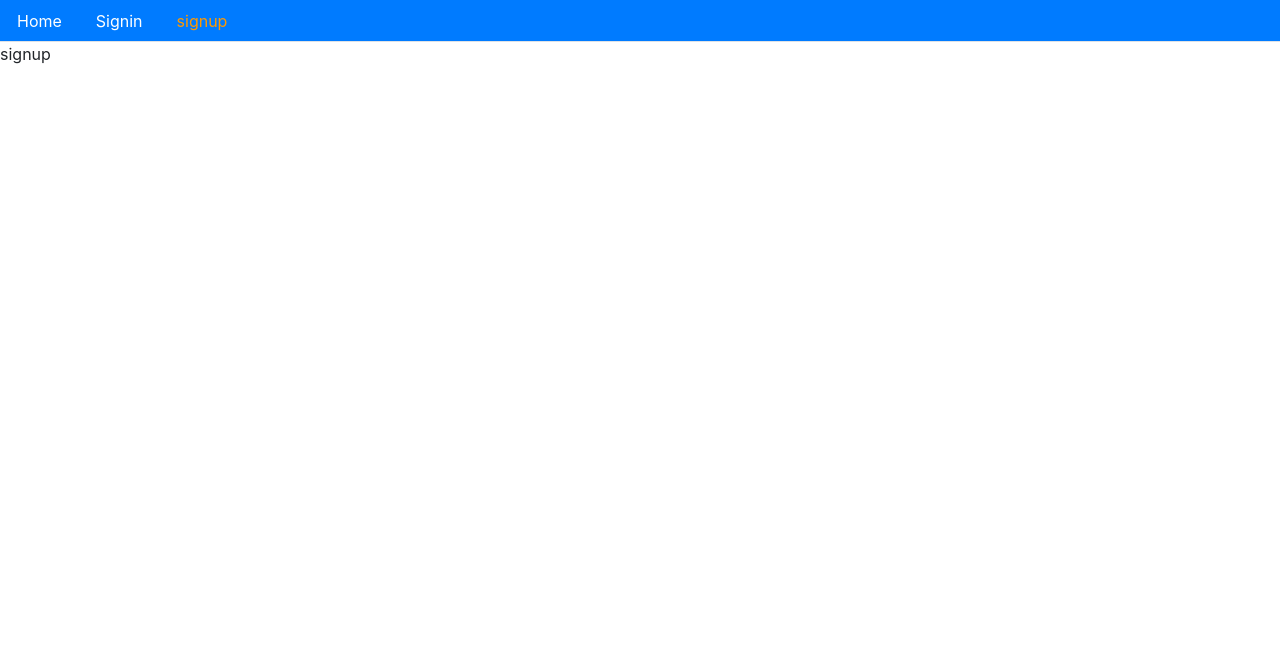
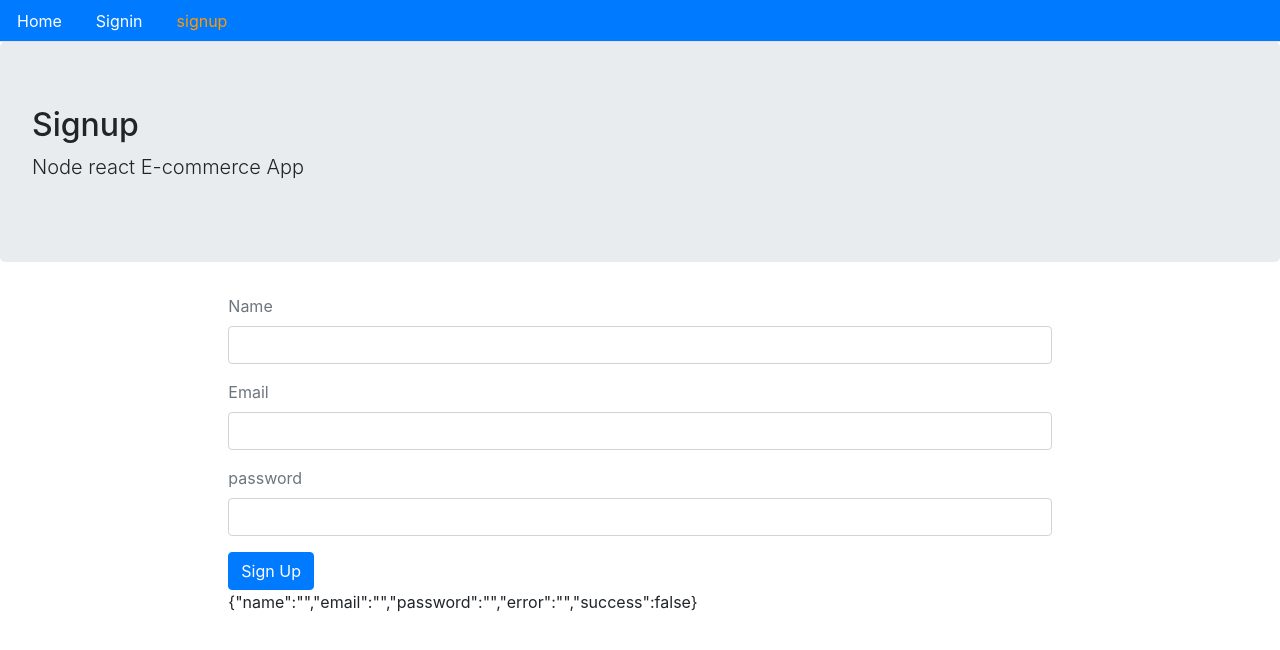
Before and after one commit to Edebo/codebooks-frontend, a React (Create React App) app: page /signup in a window 1280 px wide. Shown: the top 650 px of the page. Built offline with nearby package versions, Linux system fonts and the light colour scheme.

Commit message:
more commit

```diff
--- a/src/Routes.js
+++ b/src/Routes.js
@@ -3,7 +3,7 @@ import {BrowserRouter,Switch,Route} from 'react-router-dom'
 import Signup from './user/Signup'
 import Signin from './user/Signin'
 import Home from './core/Home'
-import Menu from './core/Menu'
+
 
 
 
@@ -11,9 +11,9 @@ import Menu from './core/Menu'
 const Routes =()=>{
     return(
         <BrowserRouter>
-        <Menu/>
+
         <Switch>
-        <Route path='/' exact component={Home}/>
+                <Route path='/' exact component={Home}/>
                 <Route path='/signup' exact component={Signup}/>
                 <Route path='/signin' exact component={Signin}/>
             </Switch>
--- /dev/null
+++ b/src/config.js
@@ -0,0 +1 @@
+export const API= process.env.REACT_APP_API_URL
--- a/src/core/Home.js
+++ b/src/core/Home.js
@@ -1,9 +1,10 @@
 import React from 'react'
 import Layout from './Layout'
+import {API} from '../../src/config'
 const Home=() =>{
   return (
     <Layout title="Home page" description="Node react E-commerce App">
-
+    {API}
     </Layout>
   )
 }
--- a/src/core/Layout.js
+++ b/src/core/Layout.js
@@ -1,8 +1,11 @@
 import React from 'react'
+import Menu from './Menu'
 
 const Layout=({title ='Title', description='Description',className,children}) =>{
   return (
    <div>
+
+      <Menu/>
         <div className="jumbotron">
             <h2>
                 {title}
--- a/src/core/Menu.js
+++ b/src/core/Menu.js
@@ -3,16 +3,8 @@ import {Link,withRouter} from 'react-router-dom'
 
 
 const isActive=(history,path)=>{
-    if(history.location.pathname===path){
-        return {
-            'color':'#ff9900'
-        }
-    }
-    else{
-        return {
-            'color':'white'
-        }
-    }
+    return history.location.pathname===path ? {'color':'#ff9900'} : {'color':'white'}
+
 }
 const Menu=({history}) =>{
   return (
--- a/src/user/Signin.js
+++ b/src/user/Signin.js
@@ -1,11 +1,12 @@
 import React from 'react'
+import Layout from '../core/Layout'
 
-const Signin=() =>{
-  return (
-    <div>
-      signin
-    </div>
+const Signin=() =>
+ (
+     <Layout title="Signin" description="Node react E-commerce App">
+
+    </Layout>
+
   )
-}
 
 export default Signin
--- a/src/user/Signup.js
+++ b/src/user/Signup.js
@@ -1,11 +1,61 @@
-import React from 'react'
+import React,{useState} from 'react'
+import Layout from '../core/Layout'
+// import {API} from '../config'
 
 const Signup=() =>{
-  return (
-    <div>
-      signup
-    </div>
+const [values,setValues]=useState({
+  name:'',
+  email:'',
+  password:'',
+  error:'',
+  success:false
+})
+
+const {name,email,password}=values
+
+const signup=(name,email,password)=>{
+  console.log(name,email,password)
+}
+
+const handleChange= name => event=>{
+  if(name==='email'){
+
+  }
+setValues({...values,error:false,[name]:event.target.value})
+}
+
+const clickSubmit=(event)=>{
+  event.preventDefault()
+  signup(name,email,password)
+}
+
+  const signUpForm=()=>(
+    <form>
+      {/* name */}
+      <div className="form-group">
+        <label className='text-muted'>Name</label>
+        <input className='form-control' type='text' onChange={handleChange('name')}/>
+      </div>
+      {/* email */}
+      <div className="form-group">
+        <label className='text-muted'>Email</label>
+        <input className='form-control' type='Email' onChange={handleChange('email')}/>
+      </div>
+
+      <div className="form-group">
+        <label className='text-muted'>password</label>
+        <input className='form-control' type='password' onChange={handleChange('password')}/>
+      </div>
+      <button onClick={clickSubmit} className='btn btn-primary'>Sign Up</button>
+    </form>
+
   )
+return(
+ <Layout title="Signup" description="Node react E-commerce App" className='container col-md-8 offset-2'>
+  {signUpForm()}
+  {JSON.stringify(values)}
+</Layout>
+)
 }
 
 export default Signup
```
Also changed, not shown: 1 other file (tests, documents, lock files or other folders).
